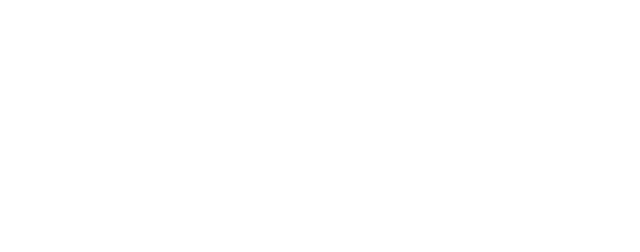
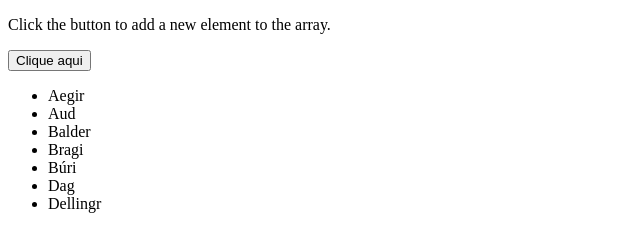
Before and after one commit to alexandremdeveloper/exercies-may-js, a plain HTML site: page exercicio-maio.html in a window 1280 px wide. Shown: the whole page, without its empty margins (0-640 px from the left). Drawn offline with Linux system fonts and the light colour scheme.

Commit message:
em construcao

```diff
--- a/exercicio-maio.html
+++ b/exercicio-maio.html
@@ -7,6 +7,19 @@
     <title>Exercicio Javascript</title>
 </head>
 <body>
+        <p>Click the button to add a new element to the array.</p>
+
+        <button onclick="myFunction()">Clique aqui</button>
+
+    <ul id="nomes">
+        <li>Aegir</li>
+        <li>Aud</li>
+        <li>Balder</li>
+        <li>Bragi</li>
+        <li>Búri</li>
+        <li>Dag</li>
+        <li>Dellingr</li>
+    </ul>
 
     <script type="text/javascript" src="exercicio-maio.js"></script>
 </body>
--- a/exercicio-maio.js
+++ b/exercicio-maio.js
@@ -5,9 +5,16 @@
 
     console.log(somar(20,12))
 
-*/
 
-/*let deuses = ["Aegir","Aud","Balder"];
-    function name(params) {
 
-    }*/
+let deuses = ["Aegir","Aud","Balder"];
+let total = deuses.push("Loki");
+
+console.log(deuses);*/
+
+var deuses = ["Aegir", "Aud", "Balder", "Bragi", "Búri", "Dag", "Dellingr"];
+document.querySelector("nomes").innerHTML = deuses;
+
+function myFunction() {
+  deuses.push("Loki");
+  document.querySelector("nomes").innerHTML = deuses;
```
Also changed, not shown: 1 other file.
